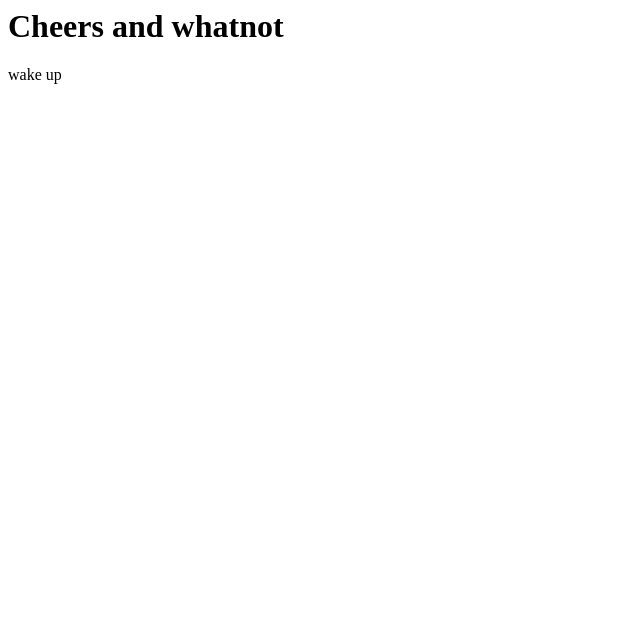
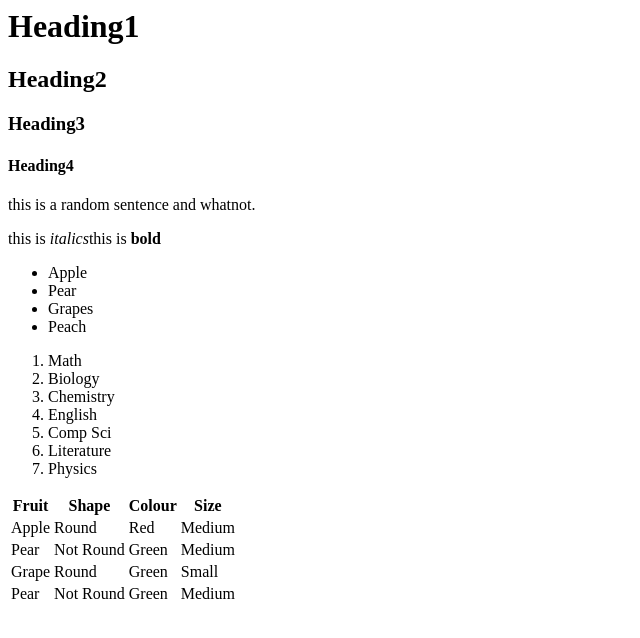
Before and after one commit to nidhigoll/Website, a plain HTML site: page index.html in a window 1280 px wide. Shown: the whole page, without its empty margins (0-640 px from the left). Drawn offline with Linux system fonts and the light colour scheme.

Commit message:
Update index.html

```diff
--- a/index.html
+++ b/index.html
@@ -1,10 +1,61 @@
 <html>
-  <head>
-    <title> lol ur mom or whatever</title>
-  </head>
+    <h1>Heading1</h1>
+    <h2>Heading2</h2>
+    <h3>Heading3</h3>
+    <h4>Heading4</h4>
+    <p>this is a random sentence and whatnot. </p>
+<p>this is <em>italics</em>this is <b>bold</b></p>
 
-  <h1> Cheers and whatnot</h1>
+<ul>
+    <li>Apple</li>
+    <li>Pear</li>
+    <li>Grapes</li>
+    <li>Peach</li>
+</ul>
 
-  wake up
+<ol>
+    <li>Math</li>
+    <li>Biology</li>
+    <li>Chemistry</li>
+    <li>English</li>
+    <li>Comp Sci</li>
+    <li>Literature</li>
+    <li>Physics</li>
+</ol>
 
-  </html>
+<table>
+    <tr>
+      <th>Fruit</th>
+      <th>Shape</th>
+      <th>Colour</th>
+      <th>Size</th>
+    </tr>
+    <tr>
+      <td>Apple</td>
+      <td>Round</td>
+      <td>Red</td>
+      <td>Medium</td>
+    </tr>
+    <tr>
+      <td>Pear</td>
+      <td>Not Round</td>
+      <td>Green</td>
+      <td>Medium</td>
+    </tr>
+    <tr>
+        <td>Grape</td>
+        <td>Round</td>
+        <td>Green</td>
+        <td>Small</td>
+    </tr>
+        <tr>
+            <td>Pear</td>
+            <td>Not Round</td>
+            <td>Green</td>
+            <td>Medium</td>
+    </tr>
+  </table>
+
+
+
+    </html>
```
